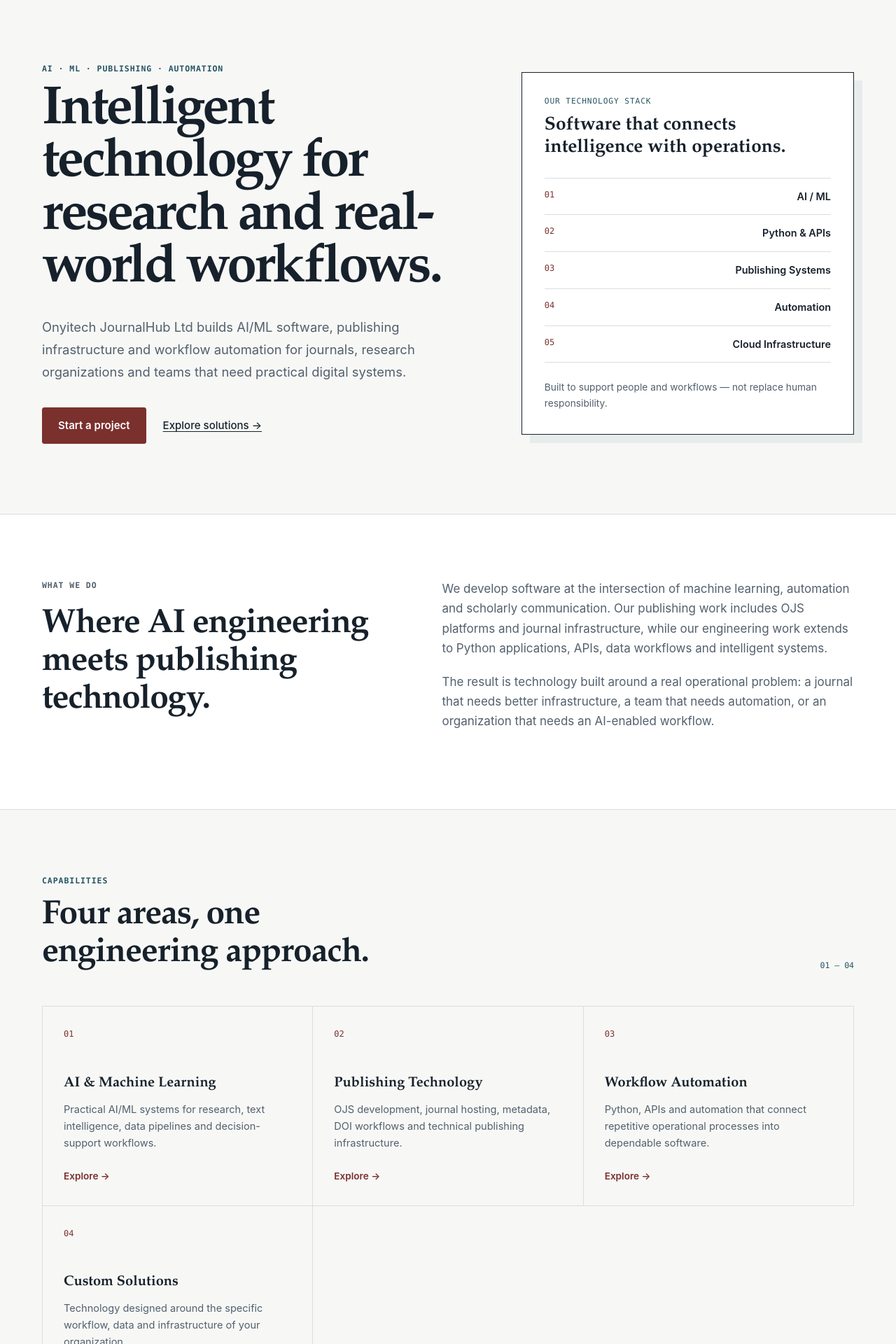
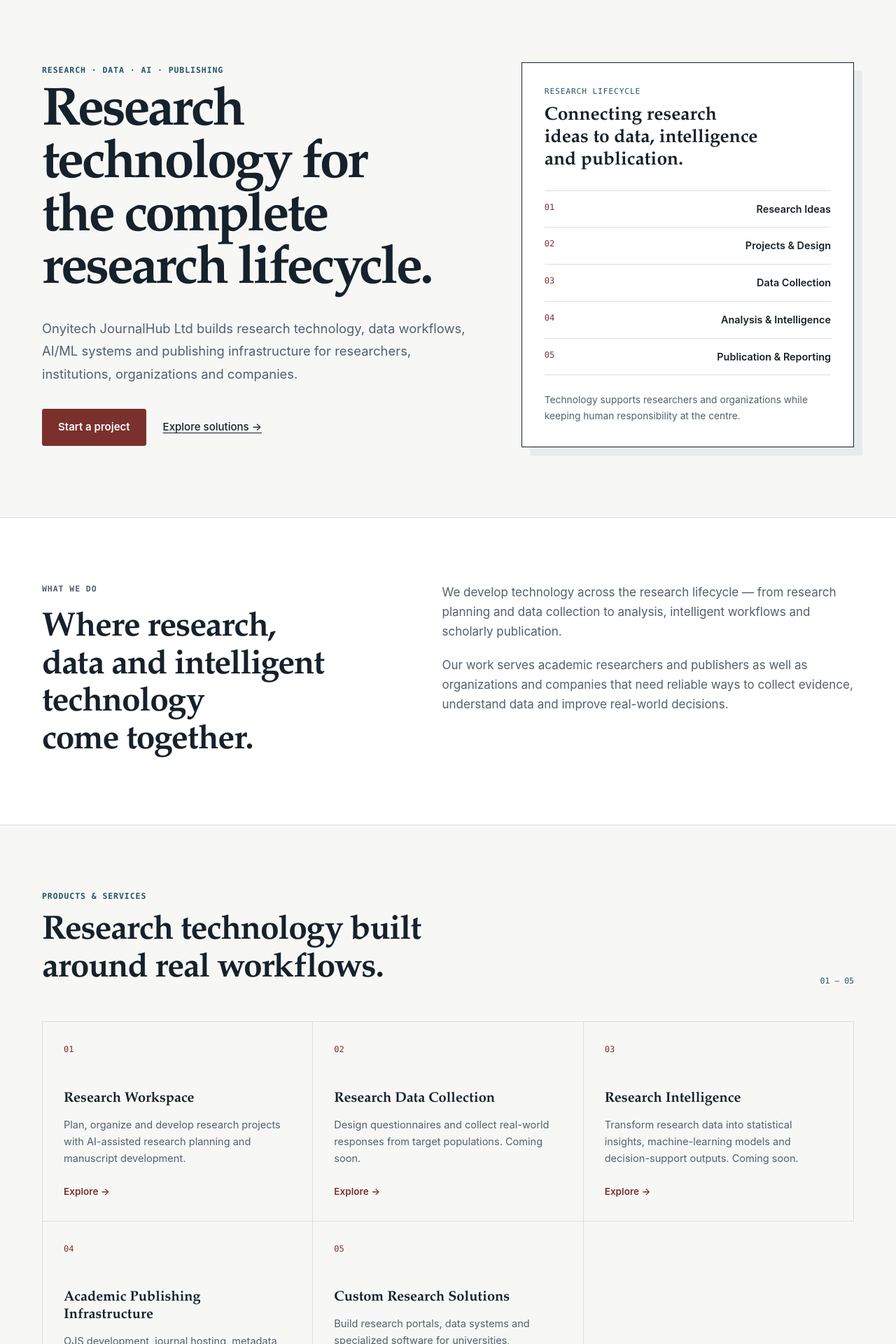
Before and after one commit to onyi4677/onyitechub.com, a Next.js app: page / in a window 1280 px wide. Shown: the part 100-2020 px from the top of the page at 70% size. Built offline with nearby package versions, Linux system fonts and the light colour scheme.

Commit message:
feat: expand homepage around research technology products

```diff
--- a/app/page.tsx
+++ b/app/page.tsx
@@ -2,14 +2,12 @@
 import SiteFooter from "./components/SiteFooter";
 
 const capabilities = [
-  ["01","AI & Machine Learning","Practical AI/ML systems for research, text intelligence, data pipelines and decision-support workflows.","/ai-ml"],
-  ["02","Publishing Technology","OJS development, journal hosting, metadata, DOI workflows and technical publishing infrastructure.","/publishing"],
-  ["03","Workflow Automation","Python, APIs and automation that connect repetitive operational processes into dependable software.","/automation"],
-  ["04","Custom Solutions","Technology designed around the specific workflow, data and infrastructure of your organization.","/solutions"],
+  ["01","Research Workspace","Plan, organize and develop research projects with AI-assisted research planning and manuscript development.","/ai-ml"],
+  ["02","Research Data Collection","Design questionnaires and collect real-world responses from target populations. Coming soon.","/solutions"],
+  ["03","Research Intelligence","Transform research data into statistical insights, machine-learning models and decision-support outputs. Coming soon.","/ai-ml"],
+  ["04","Academic Publishing Infrastructure","OJS development, journal hosting, metadata, DOI workflows and technical publishing infrastructure.","/publishing"],
+  ["05","Custom Research Solutions","Build research portals, data systems and specialized software for universities, organizations and companies.","/solutions"],
 ];
-
-
-
 
 export const metadata = {
   alternates: { canonical: "/" },
@@ -24,42 +22,42 @@
         <section className="hero">
           <div className="wrap hero-grid">
             <div>
-              <p className="eyebrow">AI · ML · PUBLISHING · AUTOMATION</p>
-              <h1>Intelligent technology for research and real-world workflows.</h1>
-              <p className="lede">Onyitech JournalHub Ltd builds AI/ML software, publishing infrastructure and workflow automation for journals, research organizations and teams that need practical digital systems.</p>
+              <p className="eyebrow">RESEARCH · DATA · AI · PUBLISHING</p>
+              <h1>Research technology for the complete research lifecycle.</h1>
+              <p className="lede">Onyitech JournalHub Ltd builds research technology, data workflows, AI/ML systems and publishing infrastructure for researchers, institutions, organizations and companies.</p>
               <div className="cta-row">
                 <a className="btn-primary" href="/contact">Start a project</a>
                 <a className="secondary-link" href="/solutions">Explore solutions →</a>
               </div>
             </div>
             <div className="hero-card">
-              <p className="card-label">OUR TECHNOLOGY STACK</p>
-              <h2>Software that connects intelligence with operations.</h2>
+              <p className="card-label">RESEARCH LIFECYCLE</p>
+              <h2>Connecting research ideas to data, intelligence and publication.</h2>
               <div className="workflow">
-                <div><span>01</span><strong>AI / ML</strong></div>
-                <div><span>02</span><strong>Python &amp; APIs</strong></div>
-                <div><span>03</span><strong>Publishing Systems</strong></div>
-                <div><span>04</span><strong>Automation</strong></div>
-                <div><span>05</span><strong>Cloud Infrastructure</strong></div>
+                <div><span>01</span><strong>Research Ideas</strong></div>
+                <div><span>02</span><strong>Projects &amp; Design</strong></div>
+                <div><span>03</span><strong>Data Collection</strong></div>
+                <div><span>04</span><strong>Analysis &amp; Intelligence</strong></div>
+                <div><span>05</span><strong>Publication &amp; Reporting</strong></div>
               </div>
-              <p className="card-footer">Built to support people and workflows — not replace human responsibility.</p>
+              <p className="card-footer">Technology supports researchers and organizations while keeping human responsibility at the centre.</p>
             </div>
           </div>
         </section>
 
         <section className="intro">
           <div className="wrap intro-grid">
-            <div><p className="eyebrow">WHAT WE DO</p><h2>Where AI engineering meets publishing technology.</h2></div>
+            <div><p className="eyebrow">WHAT WE DO</p><h2>Where research, data and intelligent technology come together.</h2></div>
             <div>
-              <p>We develop software at the intersection of machine learning, automation and scholarly communication. Our publishing work includes OJS platforms and journal infrastructure, while our engineering work extends to Python applications, APIs, data workflows and intelligent systems.</p>
-              <p>The result is technology built around a real operational problem: a journal that needs better infrastructure, a team that needs automation, or an organization that needs an AI-enabled workflow.</p>
+              <p>We develop technology across the research lifecycle — from research planning and data collection to analysis, intelligent workflows and scholarly publication.</p>
+              <p>Our work serves academic researchers and publishers as well as organizations and companies that need reliable ways to collect evidence, understand data and improve real-world decisions.</p>
             </div>
           </div>
         </section>
 
         <section id="services">
           <div className="wrap">
-            <div className="section-head"><div><p className="eyebrow">CAPABILITIES</p><h2>Four areas, one engineering approach.</h2></div><p className="section-note">01 — 04</p></div>
+            <div className="section-head"><div><p className="eyebrow">PRODUCTS &amp; SERVICES</p><h2>Research technology built around real workflows.</h2></div><p className="section-note">01 — 05</p></div>
             <div className="services-grid">
               {capabilities.map(([number,title,description,href]) => (
                 <a className="service-card service-link-card" href={href} key={number}>
@@ -74,10 +72,11 @@
           <div className="wrap">
             <div className="section-head"><div><p className="eyebrow">WHO WE SERVE</p><h2>Technology for research-driven organizations.</h2></div></div>
             <div className="audience-grid">
+              <article className="audience-card"><h3>Researchers &amp; Research Groups</h3><p>Tools for research planning, project development, data workflows, analysis and publication preparation.</p></article>
+              <article className="audience-card"><h3>Universities &amp; Research Centres</h3><p>Digital infrastructure, research systems and automation for departments, faculties and scholarly communities.</p></article>
               <article className="audience-card"><h3>Journal Publishers</h3><p>OJS platforms, editorial workflows, metadata, hosting and technical publishing support.</p></article>
-              <article className="audience-card"><h3>Universities &amp; Research Centres</h3><p>Digital infrastructure and automation for departments, faculties and scholarly communities.</p></article>
-              <article className="audience-card"><h3>Editorial Teams</h3><p>Tools that reduce repetitive coordination while keeping editorial decisions with people.</p></article>
-              <article className="audience-card"><h3>Organizations</h3><p>Python, API and AI/ML solutions for structured operational and research workflows.</p></article>
+              <article className="audience-card"><h3>NGOs &amp; Organizations</h3><p>Evidence collection, research workflows, data systems and technology designed around operational needs.</p></article>
+              <article className="audience-card"><h3>Companies &amp; Brands</h3><p>Market and customer research workflows for understanding products, customers, demand and brand perception.</p></article>
             </div>
           </div>
         </section>
@@ -120,8 +119,8 @@
 
         <section className="contact-section">
           <div className="wrap contact-grid">
-            <div><p className="eyebrow">START A CONVERSATION</p><h2>Have a publishing, automation or AI/ML problem worth solving?</h2><p>Tell us what you are trying to build. We can discuss the workflow, technical requirements and a practical path forward.</p><a className="btn-primary" href="/contact">Contact Onyitech JournalHub</a></div>
-            <div className="contact-details"><div><span>EMAIL</span><a href="mailto:admin@onyitechub.com">admin@onyitechub.com</a></div><div><span>FOCUS</span>AI · ML · Publishing Technology · Workflow Automation</div><div><span>LOCATION</span>Nigeria · Serving research communities globally</div></div>
+            <div><p className="eyebrow">START A CONVERSATION</p><h2>Have a research, data, publishing or AI/ML problem worth solving?</h2><p>Tell us what you are trying to build. We can discuss the research question, workflow, technical requirements and a practical path forward.</p><a className="btn-primary" href="/contact">Contact Onyitech JournalHub</a></div>
+            <div className="contact-details"><div><span>EMAIL</span><a href="mailto:admin@onyitechub.com">admin@onyitechub.com</a></div><div><span>FOCUS</span>Research Technology · Data · AI/ML · Publishing Infrastructure</div><div><span>LOCATION</span>Nigeria · Serving research communities and organizations globally</div></div>
           </div>
         </section>
       </main>
```
